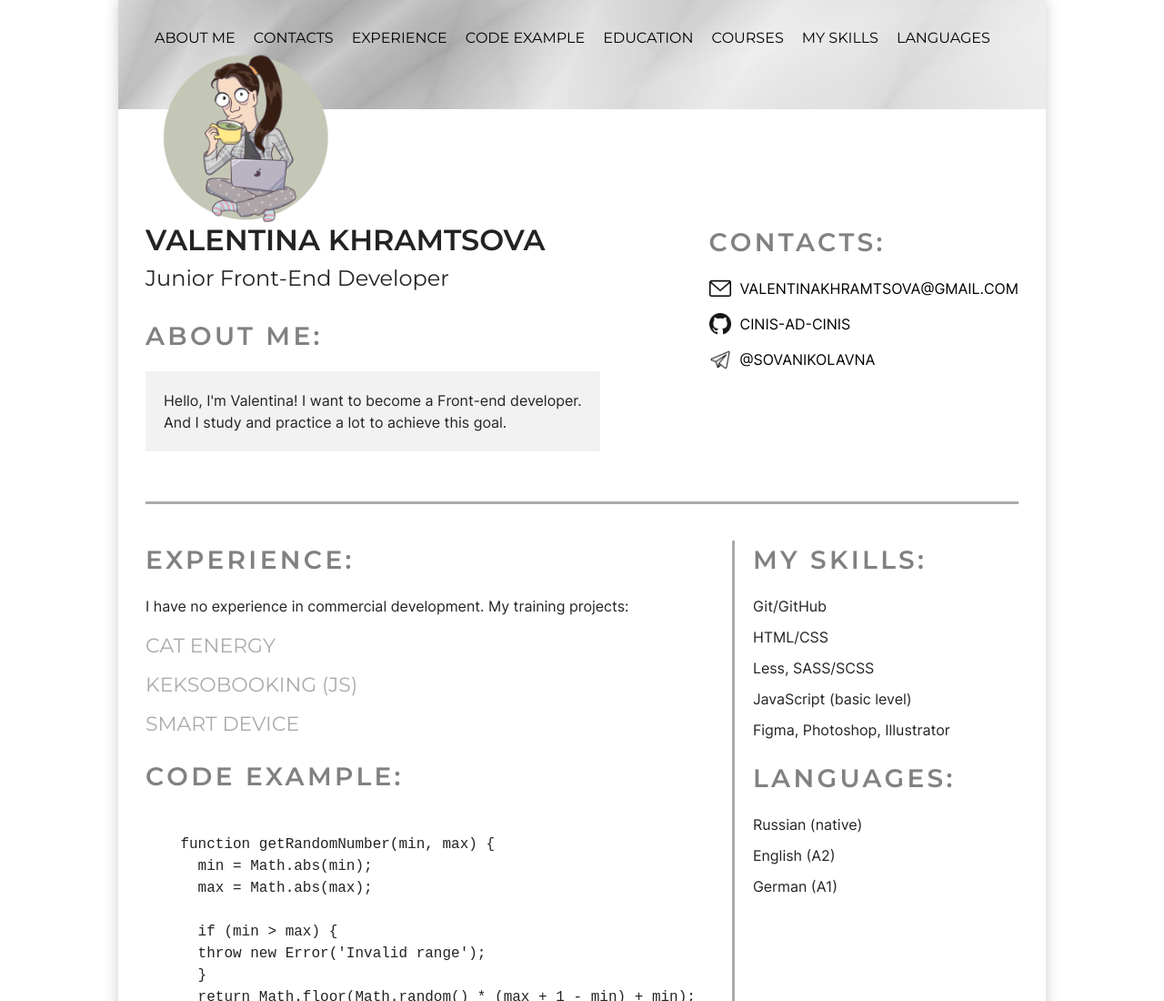
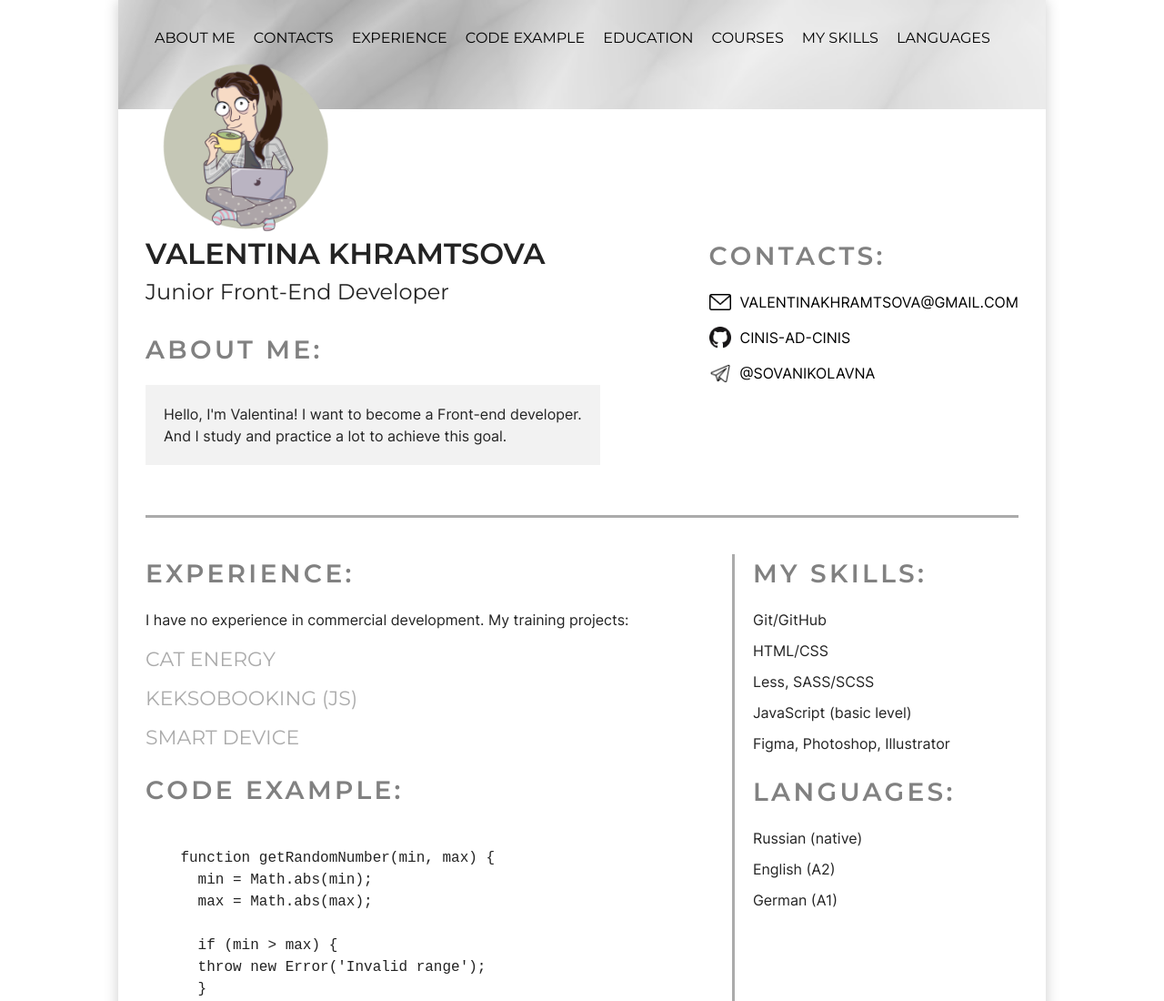
Before and after one commit to cinis-ad-cinis/rsschool-cv, a plain HTML site: page index.html in a window 1280 px wide. Shown: the top 1100 px of the page at 91% size. Drawn offline with Linux system fonts and the light colour scheme.

Commit message:
fix: edit padding

```diff
--- a/css/style.css
+++ b/css/style.css
@@ -119,7 +119,7 @@
   position: relative;
   display: grid;
   grid-template-columns: 2fr 1fr;
-  padding-top: 120px;
+  padding-top: 135px;
   padding-bottom: 20px;
   border-bottom: 3px solid #ababab;
 }
@@ -223,7 +223,7 @@
 .main__avatar {
   position: absolute;
   display: block;
-  top: -85px;
+  top: -75px;
 }
 
 .main__title {
```
